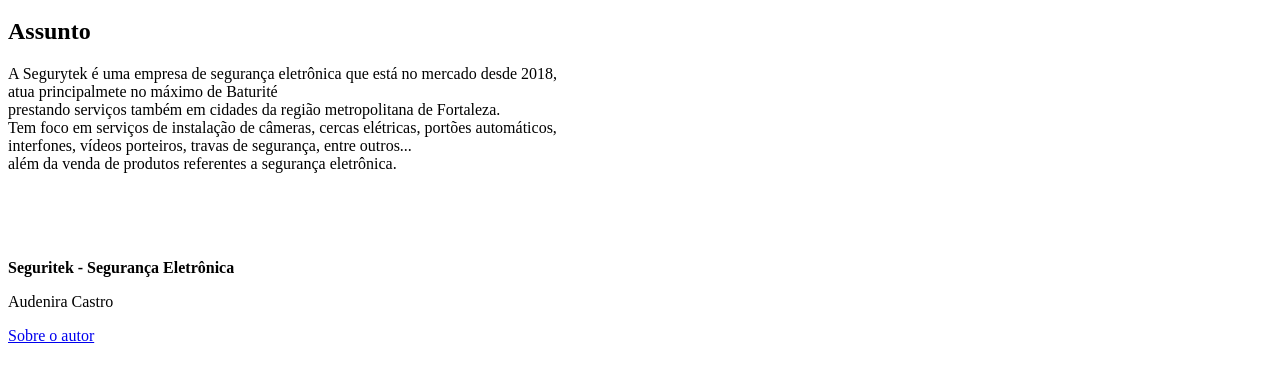
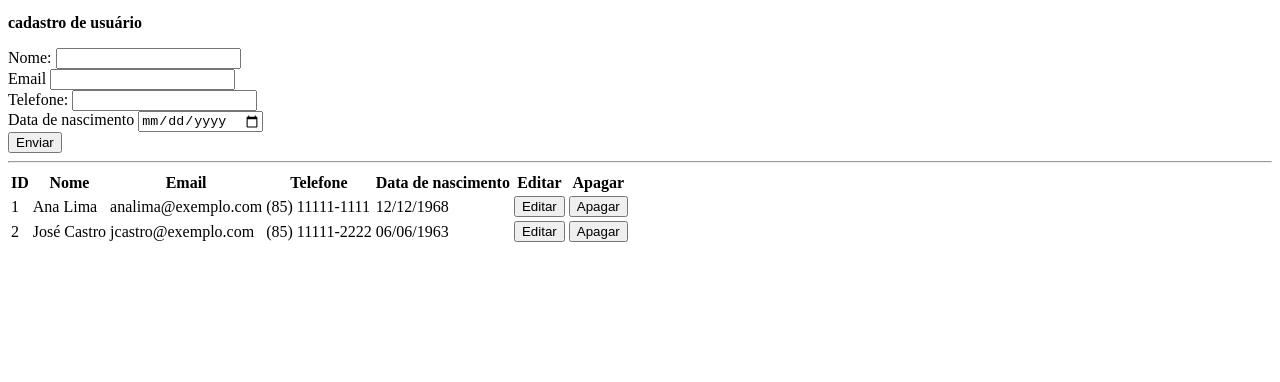
Before and after one commit to Audenira/TAREFA, a plain HTML site: page cadastrodeusuario.html in a window 1280 px wide. Shown: the part 256-638 px from the top of the page. Drawn offline with Linux system fonts and the light colour scheme.

Commit message:
Add files via upload

```diff
--- a/cadastrodeusuario.html
+++ b/cadastrodeusuario.html
@@ -18,22 +18,62 @@
                     <li><a href="autor.html">Autor</a></li>
             </ul>
         </nav>
+    </header>
         <main>
-            <article>
-                <h2>Assunto</h2>
-            </article>
-            <section>
-                <p>A Segurytek é uma empresa de segurança eletrônica que está no mercado desde 2018,<br> atua principalmete no máximo de Baturité<br> prestando serviços também em cidades da região metropolitana de Fortaleza.<br> Tem foco em serviços de instalação de câmeras, cercas elétricas, portões automáticos,<br> interfones, vídeos porteiros, travas de segurança, entre outros...<br> além da venda de produtos referentes a segurança eletrônica.</p>
-           <br>
-           <br>
-           <br>
-            </section>
+            <form>
+            <p><b>cadastro de usuário</b></p>
+            <label for="name">Nome:</label>
+            <input type="text" id="name" name="name"><br>
+
+            <label for="email">Email</label>
+            <input type="email" id="email" name="email"><br>
+
+            <label for="phone">Telefone:</label>
+            <input type="tel" id="phone" name="phone"><br>
+
+            <label for="birthdate">Data de nascimento</label>
+            <input type="date" id="birthdate" name="birthdate"><br>
+
+            <input type="submit" value="Enviar"
+            </form>
+
+
+            <hr>
+
+            <table>
+                <tr>
+                    <th>ID</th>
+                    <th>Nome</th>
+                    <th>Email</th>
+                    <th>    Telefone</th>
+                    <th>Data de nascimento</th>
+                    <th>Editar</th>
+                    <th>Apagar</th>
+                </tr>
+
+                <tr>
+                    <td>1</td>
+                    <td>Ana Lima</td>
+                    <td>analima@exemplo.com</td>
+                    <td>(85) 11111-1111</td>
+                    <td>12/12/1968</td>
+                    <td><button class="edit-btn">Editar</button></td>
+                    <td><button class="delete-btn">Apagar</button></td>
+                </tr>
+                <tr>
+                    <td>2</td>
+                    <td>José Castro</td>
+                    <td>jcastro@exemplo.com</td>
+                    <td>(85) 11111-2222</td>
+                    <td>06/06/1963</td>
+                    <td><button class="edit-btn">Editar</button></td>
+                    <td><button class="delete-btn">Apagar</button></td>
+                </tr>
+
+            </table>
+
         </main>
-        <footer>
-            <p><b>Seguritek - Segurança Eletrônica</b></p>
-            <p> Audenira Castro</p>
-            <a href="autor.html"> Sobre o autor</a>
-        </footer>
+
     </header>
 
 
```
Also changed, not shown: Administrador.html (+12 -8 lines), cadastrodeproduto.html (+48 -5 lines).
